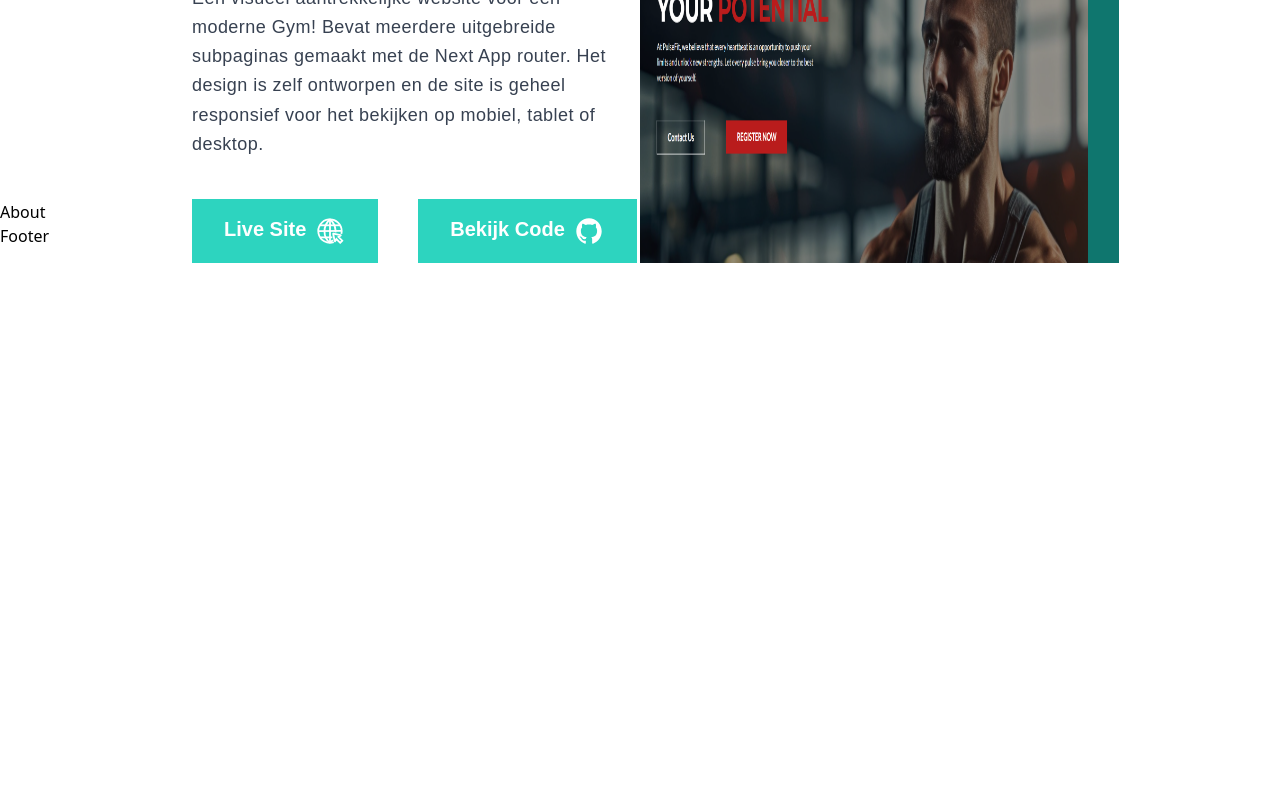
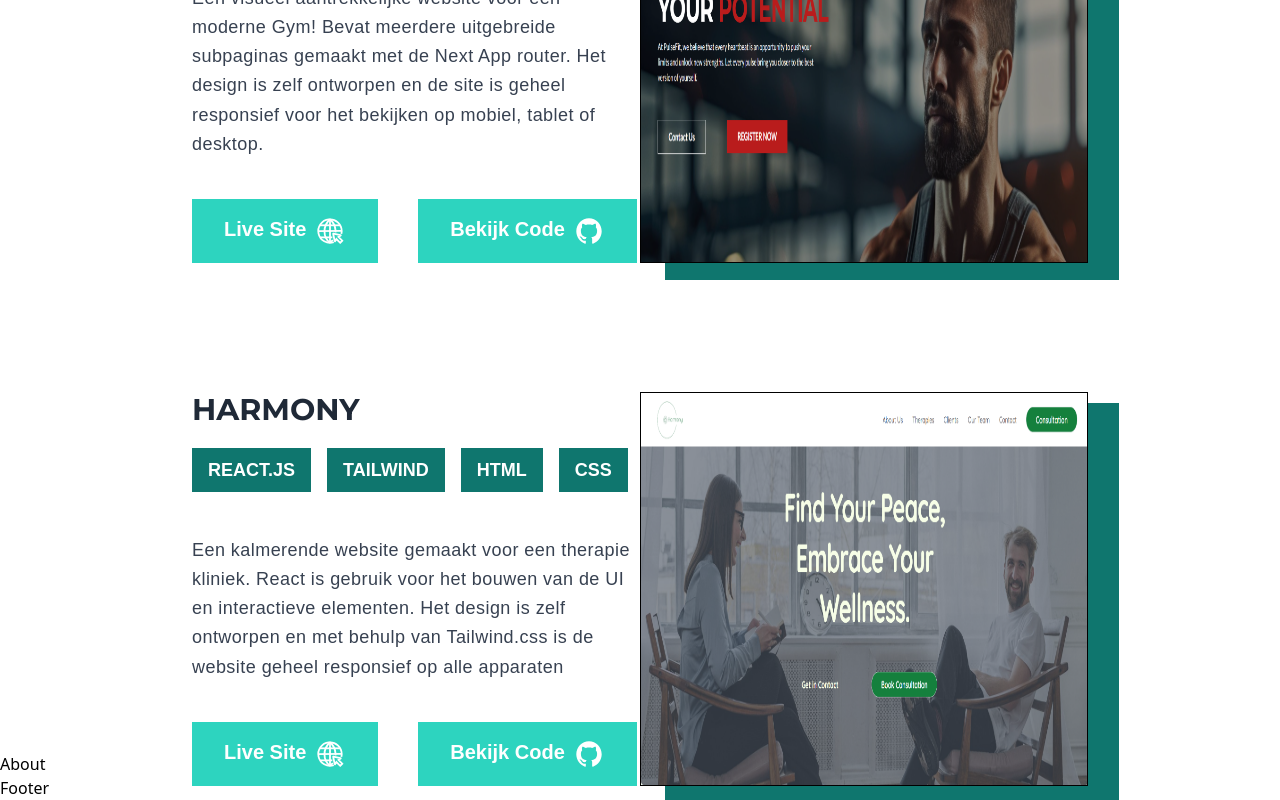
Before and after one commit to Quincy-Fer/portfolio, a React (Vite) app: page / in a window 1280 px wide. Shown: the part 2188-2988 px from the top of the page. Before the commit the page ends 2451 px from the top, so only its background shows below. Built offline with nearby package versions, Linux system fonts and the light colour scheme; a web font is replaced by a local one.

Commit message:
tweede project toegevoegd

```diff
--- a/src/components/Projects.tsx
+++ b/src/components/Projects.tsx
@@ -1,5 +1,6 @@
 import React from "react";
 import pulsefit from "../assets/images/pulse-fit.png";
+import harmony from "../assets/images/harmony-hero.png";
 
 const Projects = () => {
   return (
@@ -49,7 +50,7 @@ const Projects = () => {
               >
                 Live Site
                 <svg
-                className="w-8"
+                  className="w-8"
                   viewBox="-1.92 -1.92 67.84 67.84"
                   xmlns="http://www.w3.org/2000/svg"
                   stroke-width="3.84"
@@ -139,9 +140,148 @@ const Projects = () => {
         <img
           src={pulsefit}
           alt="image for gym website project"
-          className="w-full h-full shadow-md  box-shadow"
+          className="w-full h-full shadow-md border border-black  box-shadow"
         />
       </div>
+      {/* project 2 */}
+      <div className="grid grid-cols-2 h-[360px] mt-48">
+        {/* informatie project */}
+        <div className="">
+          <h4 className="text-gray-800 font-bold uppercase text-3xl font-montserrat">
+            Harmony
+          </h4>
+          <div className="flex py-5 gap-4">
+            <div className="bg-teal-700 px-4 py-2 font-semibold text-white font-barlow uppercase text-lg">
+              React.js
+            </div>
+            <div className="bg-teal-700 px-4 py-2 font-semibold text-white font-barlow uppercase text-lg">
+              Tailwind
+            </div>
+            <div className="bg-teal-700 px-4 py-2 font-semibold text-white font-barlow uppercase text-lg">
+              Html
+            </div>
+            <div className="bg-teal-700 px-4 py-2 font-semibold text-white font-barlow uppercase text-lg">
+              css
+            </div>
+            <div className="bg-teal-700 px-4 py-2 font-semibold text-white font-barlow uppercase text-lg">
+              javascript
+            </div>
+          </div>
+          {/* beschrijving */}
+          <p
+            className="bg-white mt-6 max-w-[520px] font-barlow text-lg leading-relaxed
+              tracking-wide text-gray-700"
+          >
+            Een kalmerende website gemaakt voor een therapie kliniek. React is
+            gebruik voor het bouwen van de UI en interactieve elementen. Het design is zelf ontworpen en
+            met behulp van Tailwind.css is de website geheel responsief op alle
+            apparaten
+          </p>
+          {/* links */}
+          <div className="flex  gap-10">
+            <div className="flex mt-10">
+              <a
+                href="https://quincy-fer.github.io/Harmony-Therapy-Website/"
+                target="_blank"
+                className="bg-teal-400  text-white px-8 py-4 text-xl
+             font-barlow font-bold hover:bg-teal-500 transition-all flex gap-2"
+              >
+                Live Site
+                <svg
+                  className="w-8"
+                  viewBox="-1.92 -1.92 67.84 67.84"
+                  xmlns="http://www.w3.org/2000/svg"
+                  stroke-width="3.84"
+                  stroke="#ffffffff"
+                  fill="none"
+                >
+                  <g id="SVGRepo_bgCarrier" stroke-width="0"></g>
+                  <g
+                    id="SVGRepo_tracerCarrier"
+                    stroke-linecap="round"
+                    stroke-linejoin="round"
+                  ></g>
+                  <g id="SVGRepo_iconCarrier">
+                    <path d="M39.93,55.72A24.86,24.86,0,1,1,56.86,32.15a37.24,37.24,0,0,1-.73,6"></path>
+                    <path d="M37.86,51.1A47,47,0,0,1,32,56.7"></path>
+                    <path d="M32,7A34.14,34.14,0,0,1,43.57,30a34.07,34.07,0,0,1,.09,4.85"></path>
+                    <path d="M32,7A34.09,34.09,0,0,0,20.31,32.46c0,16.2,7.28,21,11.66,24.24"></path>
+                    <line x1="10.37" y1="19.9" x2="53.75" y2="19.9"></line>
+                    <line x1="32" y1="6.99" x2="32" y2="56.7"></line>
+                    <line x1="11.05" y1="45.48" x2="37.04" y2="45.48"></line>
+                    <line x1="7.14" y1="32.46" x2="56.86" y2="31.85"></line>
+                    <path d="M53.57,57,58,52.56l-8-8,4.55-2.91a.38.38,0,0,0-.12-.7L39.14,37.37a.39.39,0,0,0-.46.46L42,53.41a.39.39,0,0,0,.71.13L45.57,49Z"></path>
+                  </g>
+                </svg>
+              </a>
+            </div>
+            <div className="flex mt-10">
+              <a
+                href="https://github.com/Quincy-Fer/Harmony-Therapy-Website"
+                target="_blank"
+                className="bg-teal-400  text-white px-8 py-4 text-xl
+             font-barlow font-bold hover:bg-teal-500 transition-all flex gap-2"
+              >
+                Bekijk Code
+                <svg
+                  className="w-8"
+                  viewBox="-2.6 -2.6 25.20 25.20"
+                  version="1.1"
+                  xmlns="http://www.w3.org/2000/svg"
+                  fill="#fff"
+                  stroke="#fff"
+                >
+                  <g id="SVGRepo_bgCarrier" stroke-width="0"></g>
+                  <g
+                    id="SVGRepo_tracerCarrier"
+                    stroke-linecap="round"
+                    stroke-linejoin="round"
+                  ></g>
+                  <g id="SVGRepo_iconCarrier">
+                    {" "}
+                    <title>github [#142]</title>{" "}
+                    <desc>Created with Sketch.</desc> <defs> </defs>{" "}
+                    <g
+                      id="Page-1"
+                      stroke-width="0.0002"
+                      fill="none"
+                      fill-rule="evenodd"
+                    >
+                      {" "}
+                      <g
+                        id="Dribbble-Light-Preview"
+                        transform="translate(-140.000000, -7559.000000)"
+                        fill="#fff"
+                      >
+                        {" "}
+                        <g
+                          id="icons"
+                          transform="translate(56.000000, 160.000000)"
+                        >
+                          {" "}
+                          <path
+                            d="M94,7399 C99.523,7399 104,7403.59 104,7409.253 C104,7413.782 101.138,7417.624 97.167,7418.981 C96.66,7419.082 96.48,7418.762 96.48,7418.489 C96.48,7418.151 96.492,7417.047 96.492,7415.675 C96.492,7414.719 96.172,7414.095 95.813,7413.777 C98.04,7413.523 100.38,7412.656 100.38,7408.718 C100.38,7407.598 99.992,7406.684 99.35,7405.966 C99.454,7405.707 99.797,7404.664 99.252,7403.252 C99.252,7403.252 98.414,7402.977 96.505,7404.303 C95.706,7404.076 94.85,7403.962 94,7403.958 C93.15,7403.962 92.295,7404.076 91.497,7404.303 C89.586,7402.977 88.746,7403.252 88.746,7403.252 C88.203,7404.664 88.546,7405.707 88.649,7405.966 C88.01,7406.684 87.619,7407.598 87.619,7408.718 C87.619,7412.646 89.954,7413.526 92.175,7413.785 C91.889,7414.041 91.63,7414.493 91.54,7415.156 C90.97,7415.418 89.522,7415.871 88.63,7414.304 C88.63,7414.304 88.101,7413.319 87.097,7413.247 C87.097,7413.247 86.122,7413.234 87.029,7413.87 C87.029,7413.87 87.684,7414.185 88.139,7415.37 C88.139,7415.37 88.726,7417.2 91.508,7416.58 C91.513,7417.437 91.522,7418.245 91.522,7418.489 C91.522,7418.76 91.338,7419.077 90.839,7418.982 C86.865,7417.627 84,7413.783 84,7409.253 C84,7403.59 88.478,7399 94,7399"
+                            id="github-[#142]"
+                          >
+                            {" "}
+                          </path>{" "}
+                        </g>{" "}
+                      </g>{" "}
+                    </g>{" "}
+                  </g>
+                </svg>
+              </a>
+            </div>
+          </div>
+        </div>
+        {/* afbeelding */}
+        <img
+          src={harmony}
+          alt="image for gym website project"
+          className="w-full h-full shadow-md  box-shadow border border-black"
+        />
+      </div>
+      {/* project 3 */}
     </section>
   );
 };
```
Also changed, not shown: src/assets/images/harmony-hero.png (added).
